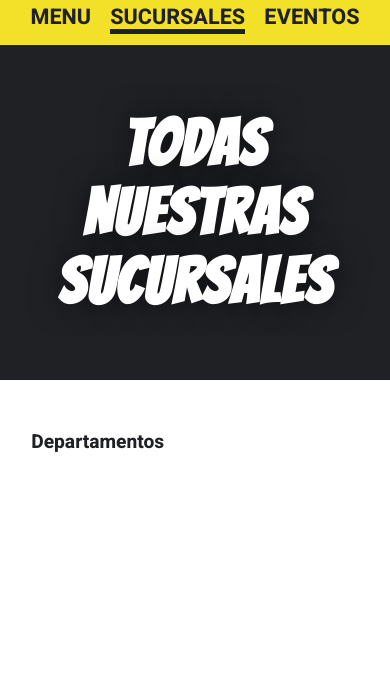
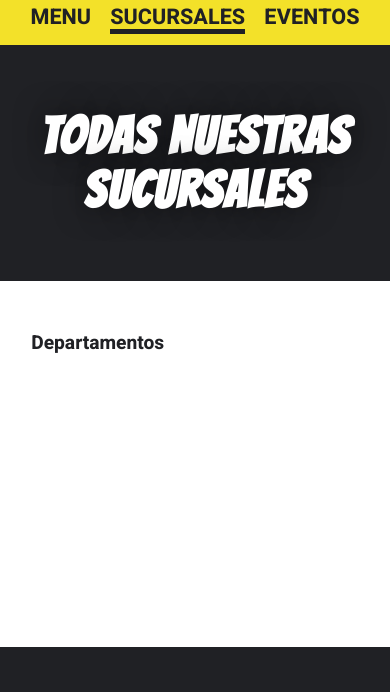
Before and after one commit to cuentasdircam2/pinulito-sv-web, a website: page sucursales/index.html in a window 390 px wide. Shown: the part 75-767 px from the top of the page. Drawn offline with Linux system fonts and the light colour scheme; no server answers.

Commit message:
Updating sucursal title style

```diff
--- a/css/locations-shared.css
+++ b/css/locations-shared.css
@@ -12,7 +12,7 @@
 #locations-outer-container h2 {
     color: white;
     text-shadow: 0 0 30px rgba(0,0,0,.5);
-    word-break: break-word;
+    overflow-wrap: break-word;
     text-align: center;
 }
 
@@ -114,7 +114,7 @@
         padding: 4rem 1rem;
     }
     #locations-outer-container h2 {
-        font-size: 4rem;
+        font-size: 3.2rem;
     }
 
     #locations-actual-container {
```
